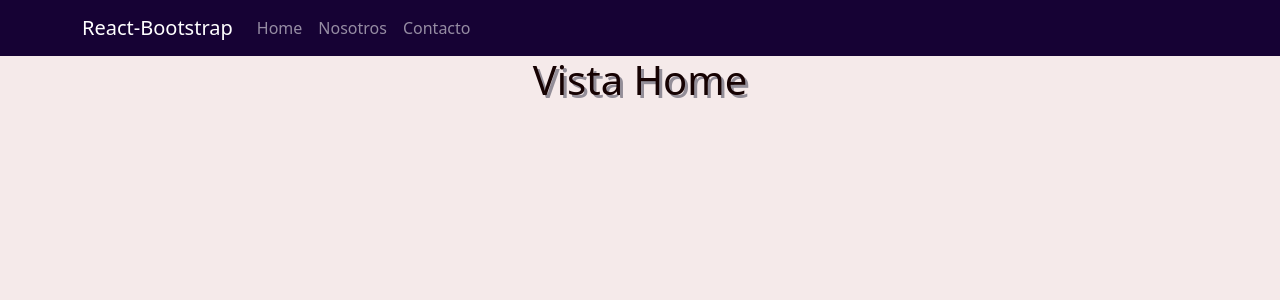
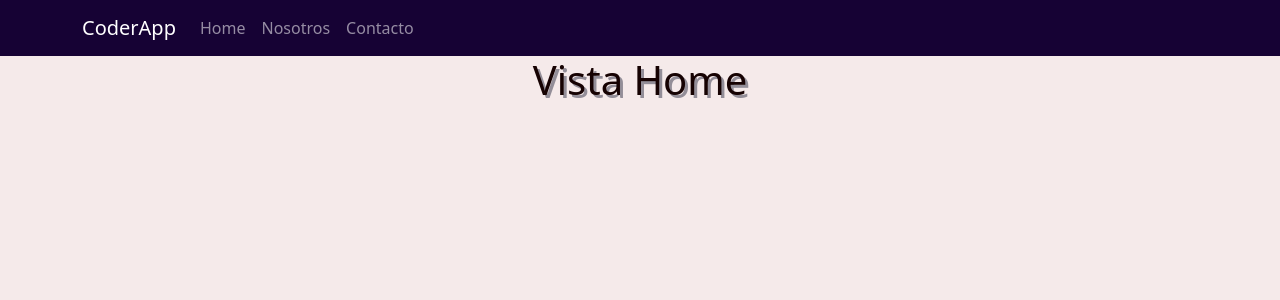
Before and after one commit to alejandrodiaz290/coderapp, a React (Create React App) app: page / in a window 1280 px wide. Shown: the top 300 px of the page. Built offline with nearby package versions, Linux system fonts and the light colour scheme.

Commit message:
cambio de brand name

```diff
--- a/src/layouts/navbar.js
+++ b/src/layouts/navbar.js
@@ -6,7 +6,7 @@ const NavBarPrueba = () => {
        <>
        <Navbar className="navBg" variant="dark" expand="lg">
         <Container>
-            <Navbar.Brand as={Link} to="/" >React-Bootstrap</Navbar.Brand>
+            <Navbar.Brand as={Link} to="/" >CoderApp</Navbar.Brand>
             <Navbar.Toggle aria-controls="basic-navbar-nav" />
             <Navbar.Collapse id="basic-navbar-nav">
             <Nav className="me-auto">
```
Also changed, not shown: 1 other file (tests, documents, lock files or other folders).
